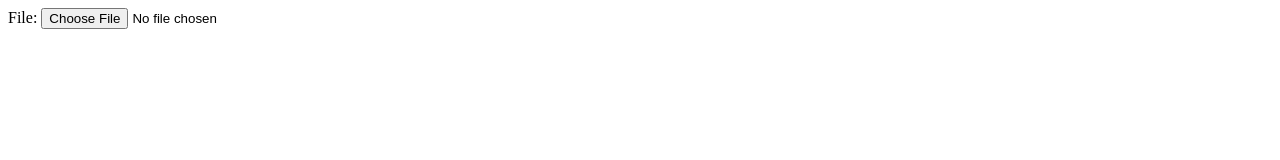
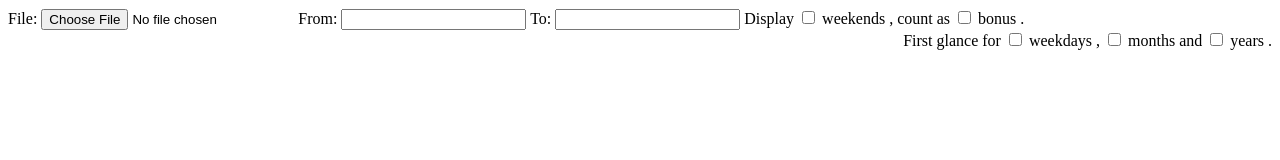
Before and after one commit to gscano/org-clock-stat, a plain HTML site: page index.html in a window 1280 px wide. Drawn offline with nearby package versions, Linux system fonts and the light colour scheme.

Commit message:
Add HTML selection elements.

```diff
--- a/index.css
+++ b/index.css
@@ -1,3 +1,9 @@
+#first-glance
+{
+    display: inline;
+    float: right;
+}
+
 #control
 {
     display: inline;
--- a/index.html
+++ b/index.html
@@ -10,9 +10,13 @@
     <!---->
 	<script src="./d3.js"></script>
 	<script src="./moment.js"></script>
+	<script src="./pikaday.js"></script>
+	<link rel="stylesheet" href="./pikaday.css">
     <!--
     <script src="https://d3js.org/d3.v5.js"></script>
     <script src="https://cdnjs.cloudflare.com/ajax/libs/moment.js/2.24.0/moment-with-locales.js"></script>
+    <script src="https://cdn.jsdelivr.net/npm/pikaday/pikaday.js"></script>
+    <link rel="stylesheet" href="https://cdn.jsdelivr.net/npm/pikaday/css/pikaday.css">
     -->
 
     <script src="./index.js"></script>
@@ -28,6 +32,35 @@
       <label for="file-input">File:</label>
       <input type="file" id="file-input"/>
 
+      <label for="starting-date">From:</label>
+      <input type="text" id="starting-date"/>
+
+      <label for="ending-date">To:</label>
+      <input type="text" id="ending-date"/>
+
+      <span id="weekends">
+	Display
+	<input type="checkbox" id="weekend"/>
+	<label for="weekend">weekends</label>
+	, count as
+	<input type="checkbox" id="weekend-bonus"/>
+	<label for="weekend-bonus">bonus</label>
+	.
+      </span>
+
+      <span id="first-glance">
+	First glance for
+	<input type="checkbox" id="first-glance-weekdays"/>
+	<label for="first-glance-weekdays">weekdays</label>
+	,
+	<input type="checkbox" id="first-glance-months"/>
+	<label for="first-glance-months">months</label>
+	and
+	<input type="checkbox" id="first-glance-years"/>
+	<label for="first-glance-years">years</label>
+	.
+      </span>
+
     </div>
 
     <ul id="tags"></ul>
--- a/index.js
+++ b/index.js
@@ -32,6 +32,9 @@ window.onload = function () {
     drawCalendar()
 
     document.getElementById('file-input').addEventListener('change', readFile, false);
+
+    starting_date_picker = new Pikaday({ field: document.getElementById('starting-date') });
+    ending_date_picker = new Pikaday({ field: document.getElementById('ending-date') });
 }
 
 function readFile(event) {
```
Also changed, not shown: 2 other files.
